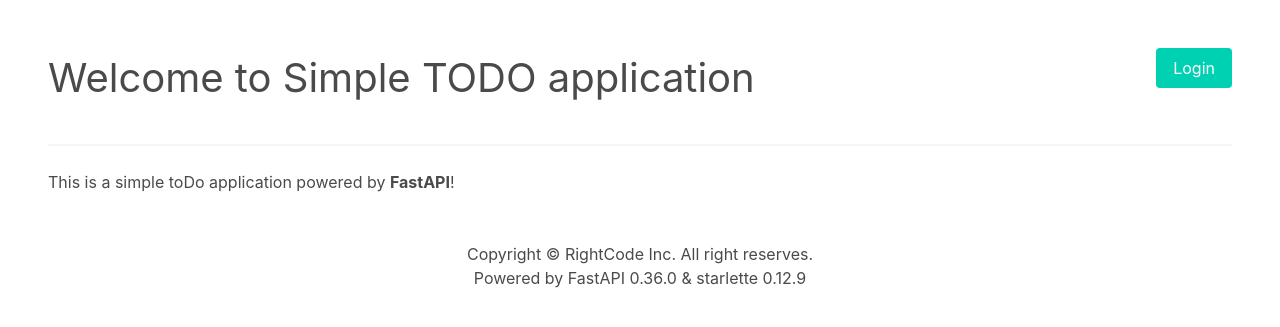
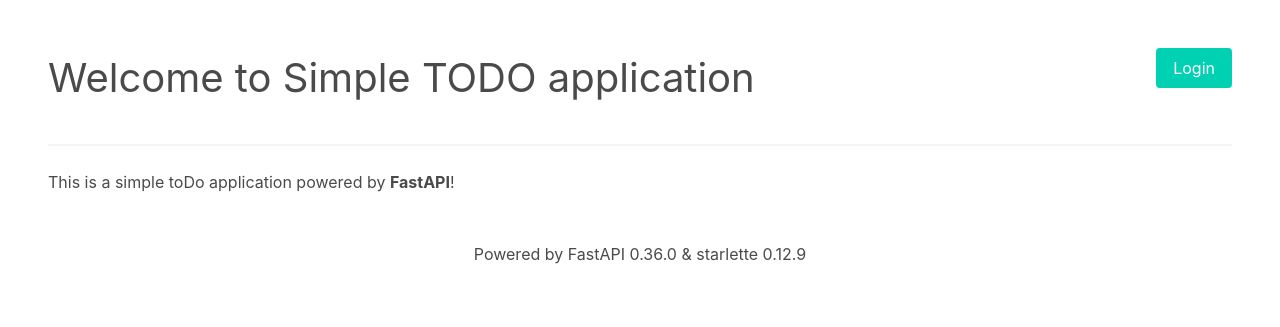
Before and after one commit to p-t-a-p-1/fastapi-todo-app, a FastAPI app: page / in a window 1280 px wide. Shown: the top 327 px of the page. Run offline with FastAPI, Linux system fonts and the light colour scheme; some libraries are stand-ins or nearby versions.

Commit message:
[fix] 文言修正

```diff
--- a/app/templates/layout.html
+++ b/app/templates/layout.html
@@ -4,8 +4,8 @@
     <meta charset="utf-8">
     <title>TODO App FastAPI</title>
     <meta name="viewport" content="width=device-width, initial-scale=1">
+    <link rel="stylesheet" href="https://cdn.jsdelivr.net/npm/bulma@0.8.0/css/bulma.min.css" />
     <script src="https://use.fontawesome.com/releases/v5.3.1/js/all.js" defer ></script>
-    <link rel="stylesheet" href="https://cdn.jsdelivr.net/npm/bulma@0.8.0/css/bulma.min.css" />
   </head>
   <body>
     <main>
@@ -16,7 +16,6 @@
     </main>
     <footer>
         <div align="center">
-            <p>Copyright &copy; RightCode Inc. All right reserves.</p>
             <p>Powered by FastAPI 0.36.0 &amp; starlette 0.12.9</p>
         </div>
     </footer>
```
